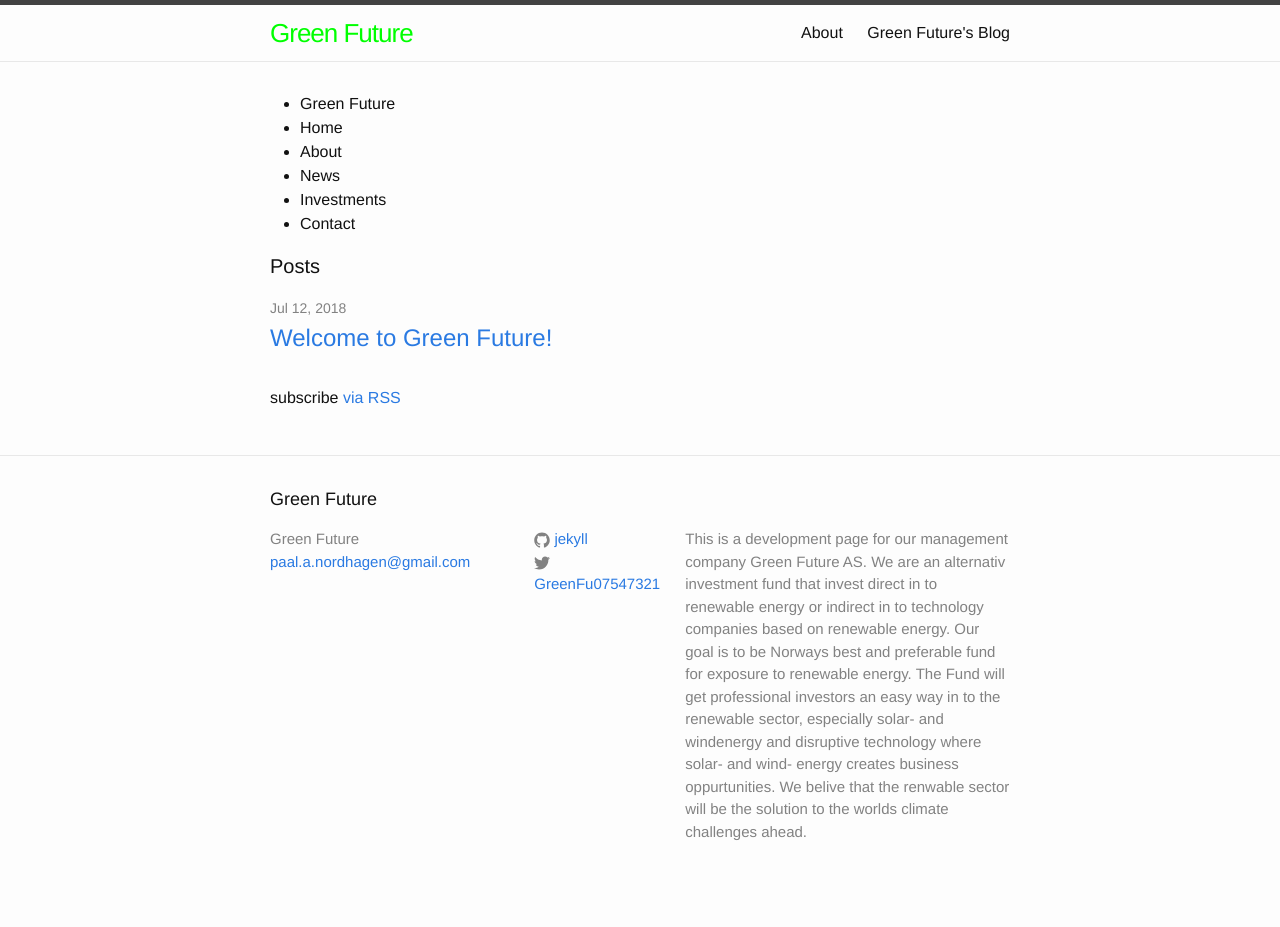
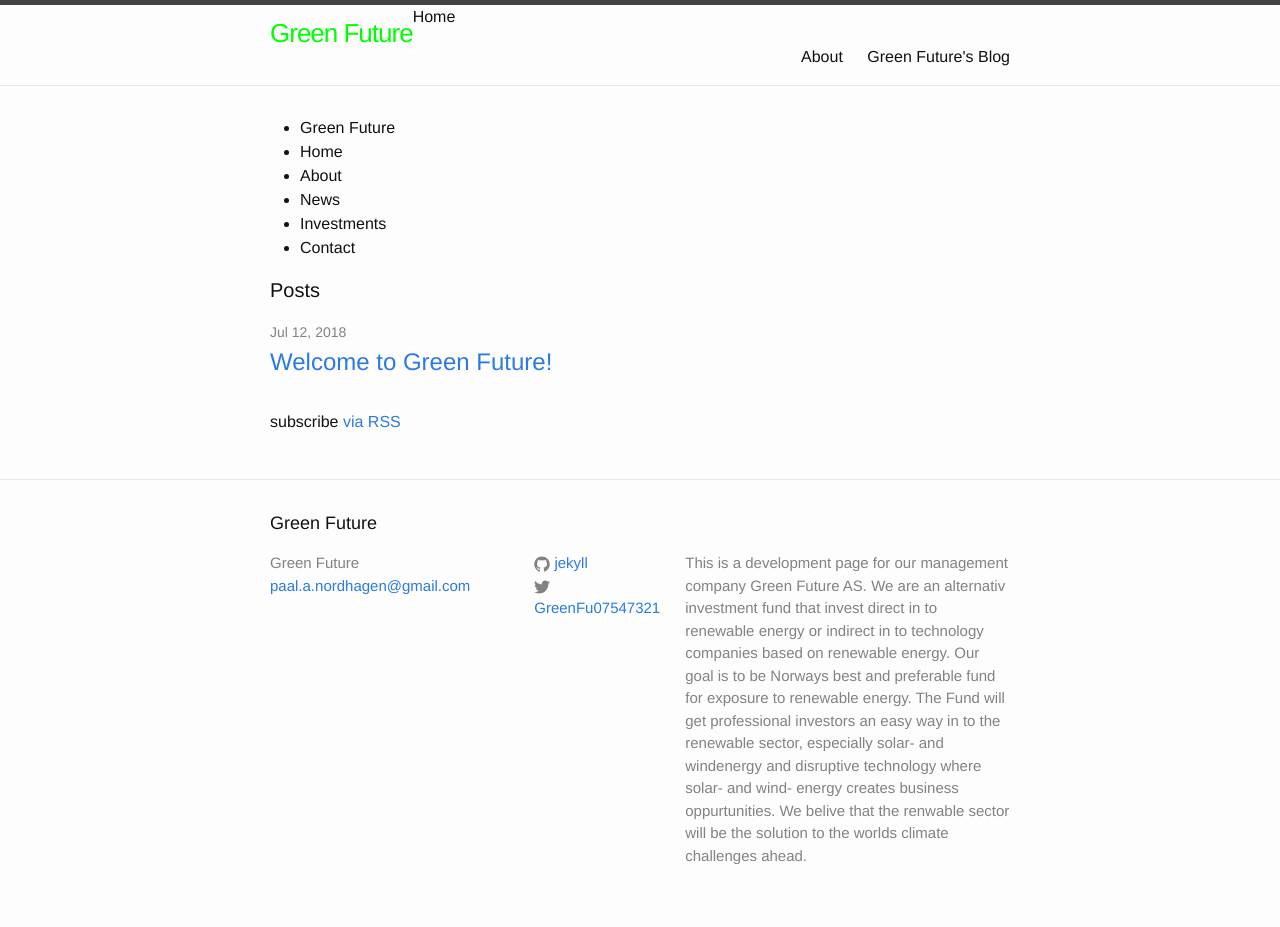
Before and after one commit to Paal-August/Paal-August.github.io, a Jekyll site: the page built from index.html, in a window 1280 px wide. Built offline with Jekyll 4.4.1, drawn with Linux system fonts in a browser that asks for light colours; before the commit the page ends 903 px from its top, so only the background shows below that.

Commit message:
Update header.html

```diff
--- a/_includes/header.html
+++ b/_includes/header.html
@@ -3,7 +3,7 @@
   <div class="wrapper">
 
     <a class="site-title" href="{{ site.baseurl }}/">{{ site.title }}</a>
-
+    <div>Home<div>
     <nav class="site-nav">
       <a href="#" class="menu-icon">
         <svg viewBox="0 0 18 15">
```
